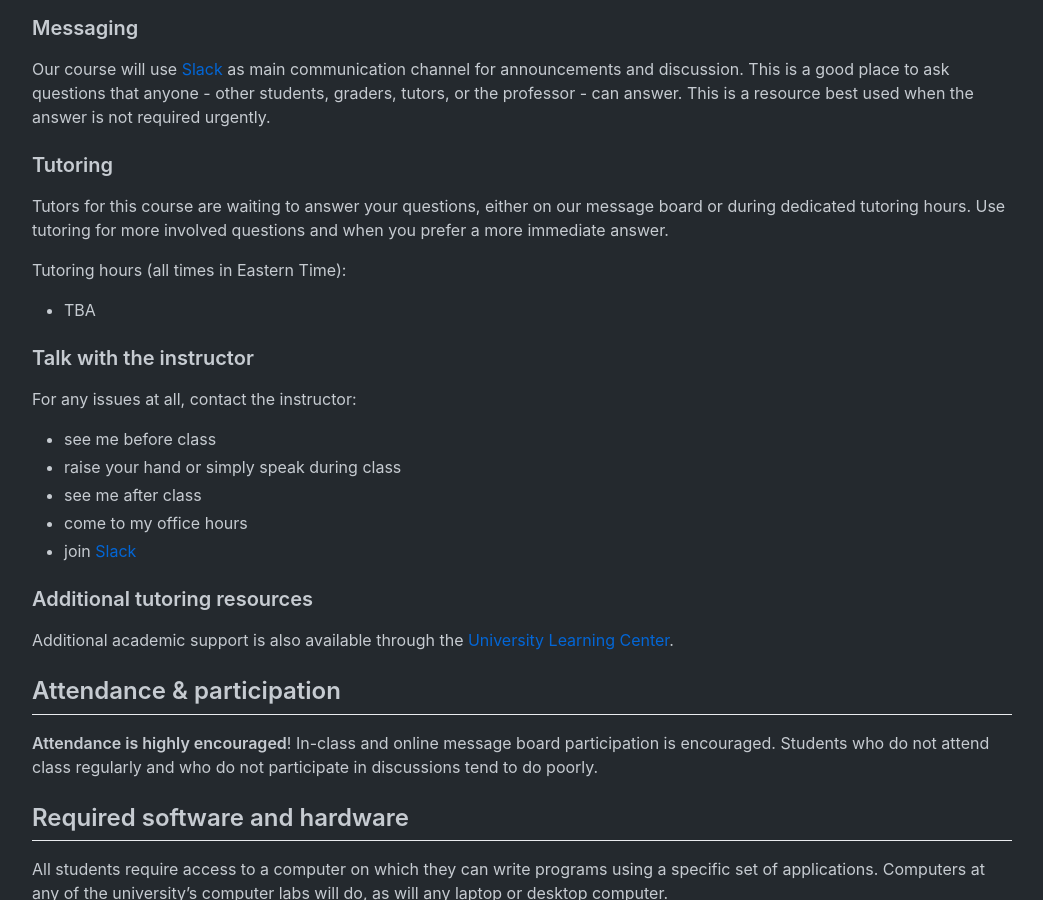
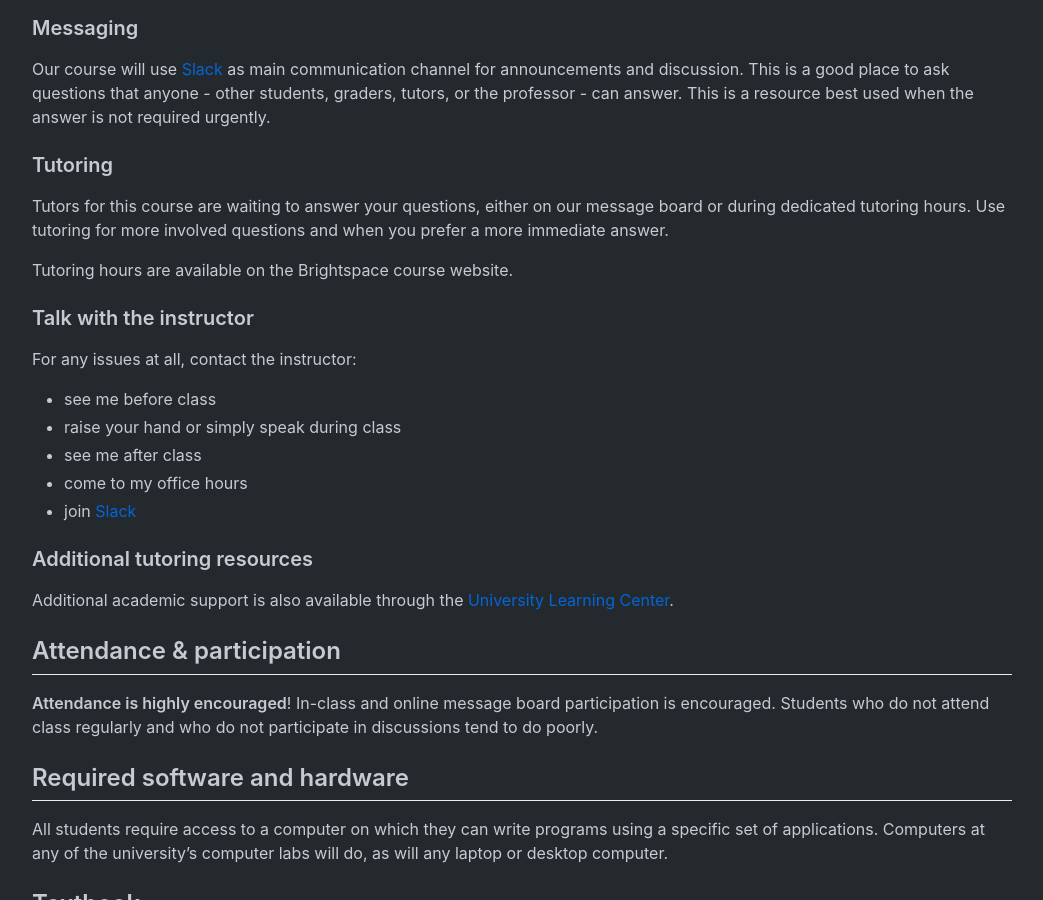
Before and after one commit to nyu-daniel-zint/intro-to-computer-science-2024-spring, a Jekyll site: the page built from content/syllabus.md, in a window 1280 px wide and 900 px high, scrolled down 1215 px. Shown: the whole window, without its empty margins (118-1161 px from the left). Built offline with Jekyll 4.4.1, drawn with Linux system fonts in a browser that asks for light colours; comment, search, counter and statistics services are not loaded.

Commit message:
add tutoring hours

```diff
--- a/content/syllabus.md
+++ b/content/syllabus.md
@@ -54,9 +54,7 @@ Our course will use [Slack](https://join.slack.com/t/slack-kdo7419/shared_invite
 
 Tutors for this course are waiting to answer your questions, either on our message board or during dedicated tutoring hours. Use tutoring for more involved questions and when you prefer a more immediate answer.
 
-Tutoring hours (all times in Eastern Time):
-
-- TBA
+Tutoring hours are available on the Brightspace course website.
 
 ### Talk with the instructor
 
```
